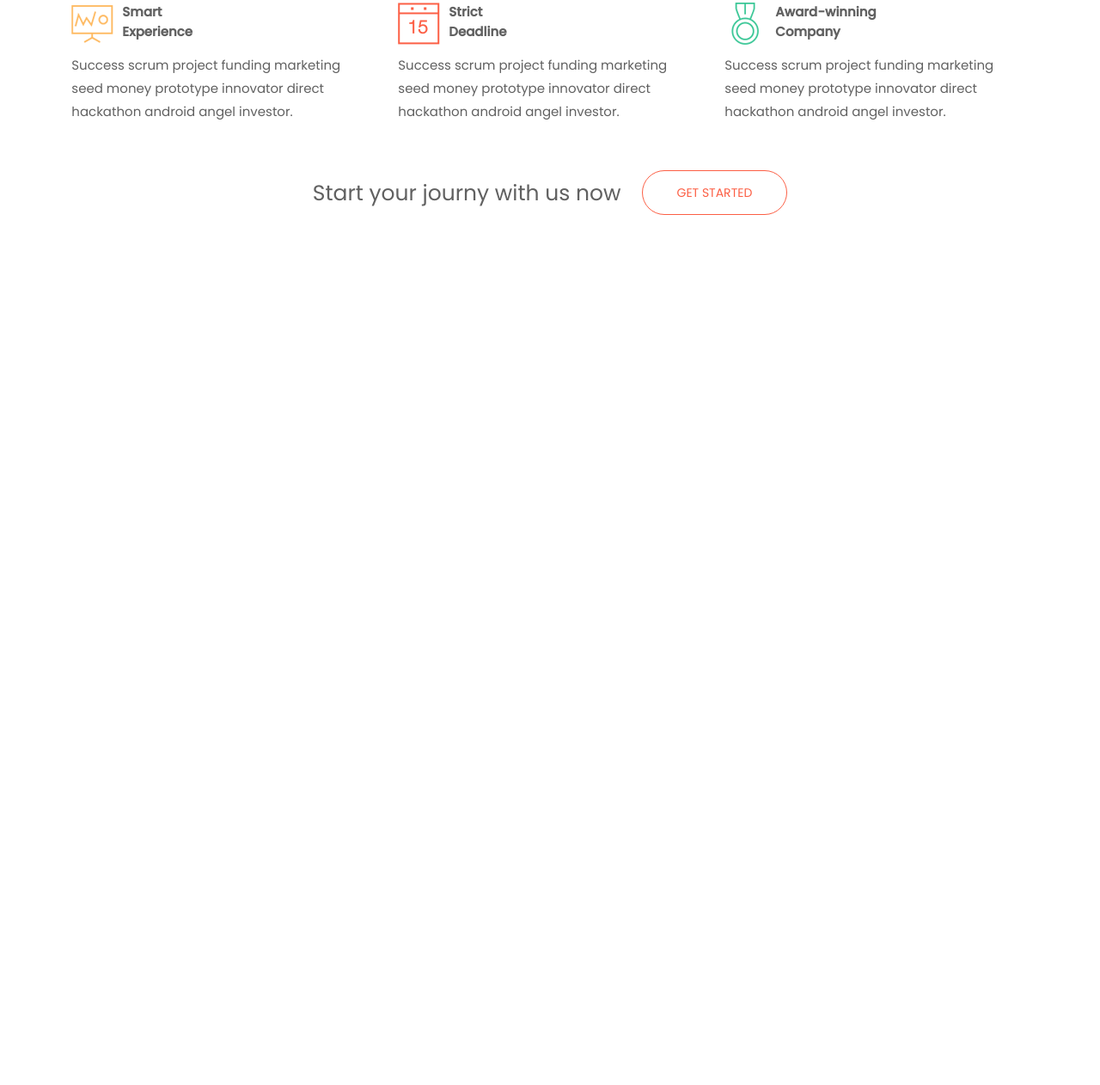
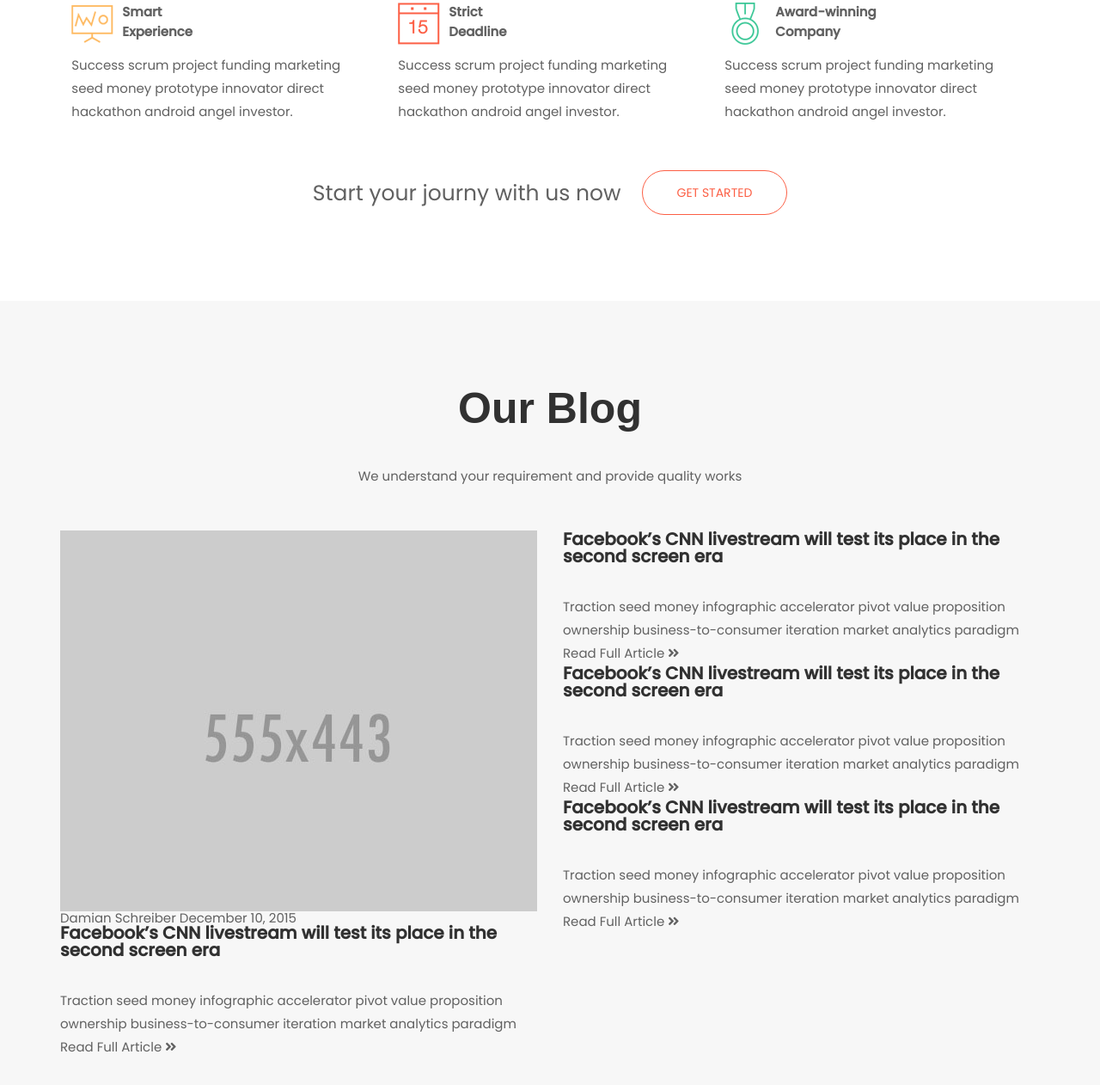
Before and after one commit to Kammirer/Flexbox, a website: page app/index.html in a window 1280 px wide. Shown: the part 9031-10293 px from the top of the page at 86% size. Before the commit the page ends 9381 px from the top, so only its background shows below. Drawn offline with nearby package versions, Linux system fonts and the light colour scheme.

Commit message:
17.11.18 18:32

```diff
--- a/app/index.html
+++ b/app/index.html
@@ -509,6 +509,67 @@
         </div>
     </section>
 <!-- End Why Select Us -->
+<!-- Start Our Blog -->
+    <section class="def-section-gray our-blog">
+        <div class="container">
+            <div class="name-block">
+                <span class="title">Our Blog</span>
+                <p>We understand your requirement and provide quality works</p>
+            </div>
+            <div class="row content-blog">
+                <div class="col-lg-6">
+                    <div class="big-blog-left">
+                        <div class="blog-img">
+                            <img src="img/blog-img.jpg" alt="">
+                            <div class="author-info">
+                                <span>Damian Schreiber</span>
+                                <span>December 10, 2015</span>
+                            </div>
+                        </div>
+                        <div class="blog-info-text">
+                            <span class="title-min">Facebook’s CNN livestream will test its place in the second screen era</span>
+                            <p>Traction seed money infographic accelerator pivot value proposition ownership business-to-consumer iteration market analytics paradigm
+                                <a href="">
+                                    Read Full Article
+                                    <i class="fas fa-angle-double-right"></i>
+                                </a>
+                            </p>
+                        </div>
+                    </div>
+                </div>
+                <div class="col-lg-6">
+                    <div class="blog-info-text">
+                        <span class="title-min">Facebook’s CNN livestream will test its place in the second screen era</span>
+                        <p>Traction seed money infographic accelerator pivot value proposition ownership business-to-consumer iteration market analytics paradigm
+                            <a href="">
+                                Read Full Article
+                                <i class="fas fa-angle-double-right"></i>
+                            </a>
+                        </p>
+                    </div>
+                    <div class="blog-info-text">
+                        <span class="title-min">Facebook’s CNN livestream will test its place in the second screen era</span>
+                        <p>Traction seed money infographic accelerator pivot value proposition ownership business-to-consumer iteration market analytics paradigm
+                            <a href="">
+                                Read Full Article
+                                <i class="fas fa-angle-double-right"></i>
+                            </a>
+                        </p>
+                    </div>
+                    <div class="blog-info-text">
+                        <span class="title-min">Facebook’s CNN livestream will test its place in the second screen era</span>
+                        <p>Traction seed money infographic accelerator pivot value proposition ownership business-to-consumer iteration market analytics paradigm
+                            <a href="">
+                                Read Full Article
+                                <i class="fas fa-angle-double-right"></i>
+                            </a>
+                        </p>
+                    </div>
+                </div>
+            </div>
+        </div>
+    </section>
+<!-- End Our Blog -->
     </main>
     <footer>
 
```
Also changed, not shown: app/img/blog-img.jpg (added).
